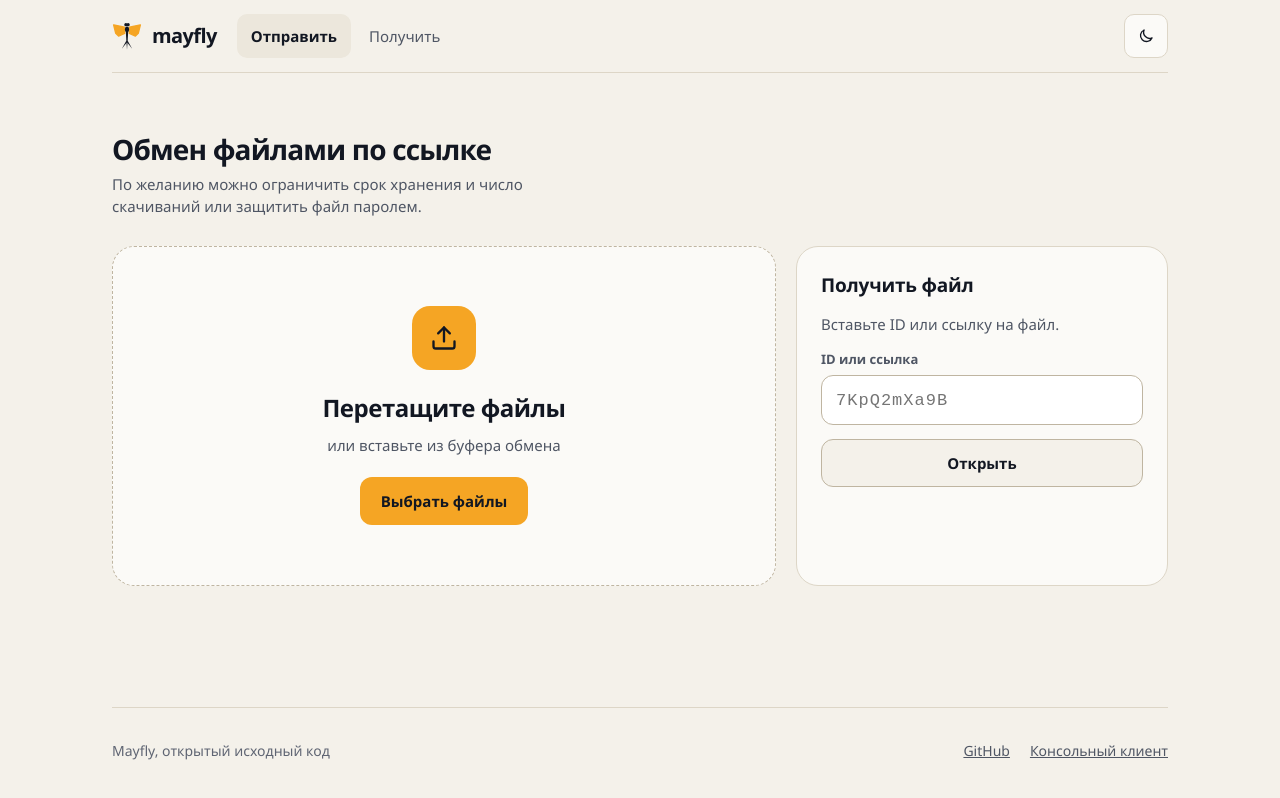
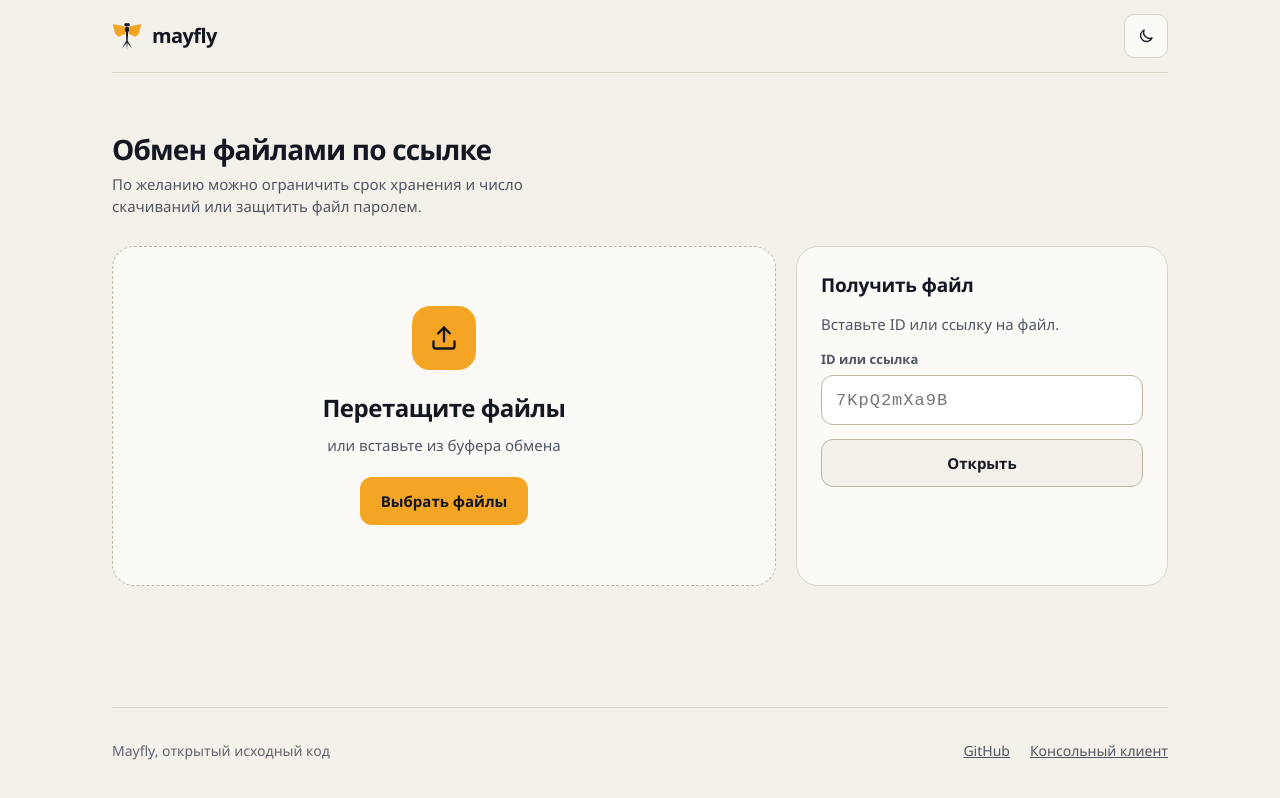
Before and after one commit to ChikovMF/mayfly, a Svelte app in the folder src/Browser/: page / in a window 1280 px wide. Built offline with nearby package versions, Linux system fonts and the light colour scheme.

Commit message:
feat: remove navigation from header and clean up related styles

```diff
--- a/src/Browser/src/layout/Header.svelte
+++ b/src/Browser/src/layout/Header.svelte
@@ -1,11 +1,5 @@
 <script lang="ts">
-  import { router } from '../routing/router.svelte'
   import ThemeToggle from '../theme/ThemeToggle.svelte'
-
-  const sections = [
-    { href: '/', label: 'Отправить', page: 'home' },
-    { href: '/#get', label: 'Получить', page: 'file' },
-  ]
 </script>
 
 <header>
@@ -29,12 +23,6 @@
     </svg>
     <span>mayfly</span>
   </a>
-
-  <nav aria-label="Разделы">
-    {#each sections as section (section.href)}
-      <a href={section.href} aria-current={router.route.page === section.page ? 'page' : undefined}>{section.label}</a>
-    {/each}
-  </nav>
 
   <div class="actions">
     <ThemeToggle />
@@ -74,30 +62,6 @@
     stroke-linejoin: round;
   }
 
-  nav {
-    display: flex;
-    flex-wrap: wrap;
-    gap: 4px;
-  }
-
-  nav a {
-    display: inline-flex;
-    align-items: center;
-    height: 44px;
-    padding: 0 14px;
-    border-radius: 10px;
-    color: var(--text-muted);
-    text-decoration: none;
-    font-size: 15px;
-    font-weight: 500;
-  }
-
-  nav a[aria-current='page'] {
-    background: var(--surface-2);
-    color: var(--text);
-    font-weight: 600;
-  }
-
   .actions {
     margin-left: auto;
     display: flex;
```
